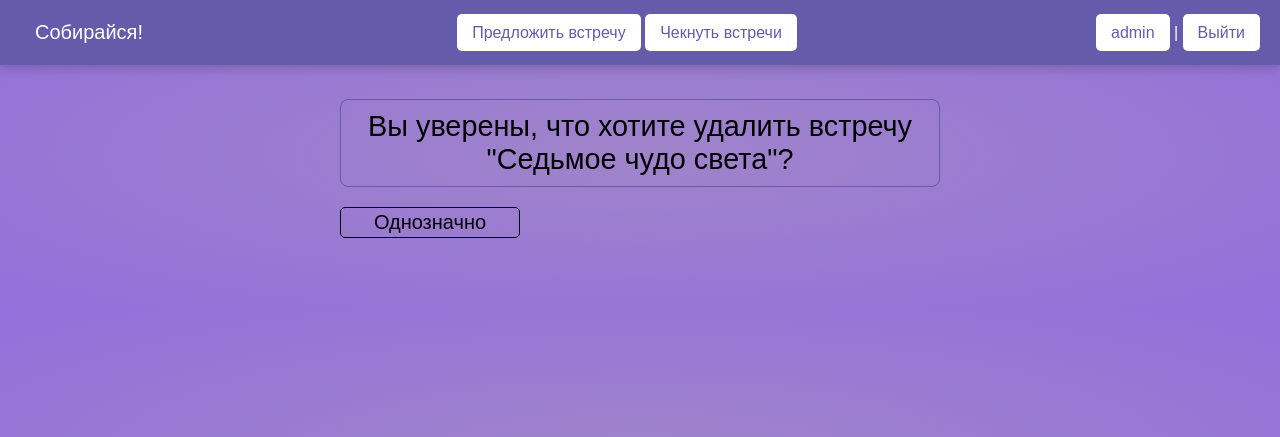
After one commit to Dim-Aks/Get_ready, a Django app: page /check/2/delete in a window 1280 px wide. The commit adds this page. Shown: the top 437 px of the page. Run offline with Django 5.2, Linux system fonts and the light colour scheme; a user stored in the database is signed in; data comes from the database, SQL or seed files in the repository; both versions use the stored data as it was after the commit.

Commit message:
delete_meeting_page

```diff
--- a/get_ready/meetings/static/meetings/css/style.css
+++ b/get_ready/meetings/static/meetings/css/style.css
@@ -65,6 +65,7 @@ body {
     padding: 20px; /* Внутренние отступы контента */
 }
 
+
 /* разметка страницы для формы встречи */
 .container {
     margin-top: 160px; /* Отступ сверху, чтобы форма не загораживалась шапкой */
@@ -113,13 +114,13 @@ label {
 }
 
 /* форма профиля пользователя */
-.profile {
+.profile, .delete-meeting {
     max-width: 600px;/* Максимальная ширина блока */
     margin: 40px auto;
     padding: 30px;
 }
 
-.profile h2, .form-container h2, .welcome-text {
+.profile h2, .form-container h2, .welcome-text, .delete-meeting p {
     text-align: center;
     margin-bottom: 20px;
     font-size: 1.8em;
@@ -163,14 +164,14 @@ label {
 }
 
 /* кнопка Сменить пароль */
-.custom-button-pas {
+.custom-button-pas, .delete-meeting input {
     display: inline-block;
     text-decoration: none;
     color: #000;
 }
 
 /* кнопка Отправить, Сменить пароль */
-button, .custom-button-pas  {
+button, .custom-button-pas, .delete-meeting input  {
     text-align: center;
     font-size: 20px; /* размер шрифта для текста */
     outline: none; /* Убирает контур вокруг элемента */
@@ -185,7 +186,7 @@ button, .custom-button-pas  {
 }
 
 /* кнопка Отправить, Сменить пароль при наведении меняет цвет */
-button:hover, .custom-button-pas:hover {
+button:hover, .custom-button-pas:hover, .delete-meeting input:hover {
     background-color: #BFACE0;
 }
 
--- /dev/null
+++ b/get_ready/meetings/templates/meetings/meeting_confirm_delete.html
@@ -0,0 +1,13 @@
+{% extends 'base.html' %}
+{% load static %}
+
+{% block content %}
+<div class="delete-meeting">
+    <form method="post">
+    {%csrf_token%}
+    <p>Вы уверены, что хотите удалить встречу "{{ object }}"?</p>
+    {{form}}
+    <input type="submit" value="Однозначно">
+    </form>
+</div>
+{% endblock %}
--- a/get_ready/meetings/urls.py
+++ b/get_ready/meetings/urls.py
@@ -1,12 +1,12 @@
 from django.urls import path
-from . import views
 from django.views.generic.base import TemplateView
-
+from .views import UpdateMeeting, meeting_detail, view_meetings, MeetingCreateView, DeleteMeeting
 
 urlpatterns = [
     path('', TemplateView.as_view(template_name='meetings/index.html', extra_context={'title': "Собирайся!"}), name='home'),
-    path('suggest/', views.create_suggest, name='suggest'),
-    path('check/', views.view_meetings, name='check'),
-    path('check/<int:pk>/', views.meeting_detail, name='meeting_detail'),
-    path('edit/<int:pk>/', views.UpdateMeeting.as_view(), name='edit_page'),
+    path('suggest/', MeetingCreateView.as_view(), name='suggest'),
+    path('check/', view_meetings, name='check'),
+    path('check/<int:pk>/', meeting_detail, name='meeting_detail'),
+    path('edit/<int:pk>/', UpdateMeeting.as_view(), name='edit_page'),
+    path('check/<int:pk>/delete', DeleteMeeting.as_view(), name='meeting_delete')
 ]
--- a/get_ready/meetings/views.py
+++ b/get_ready/meetings/views.py
@@ -1,30 +1,35 @@
 from django.contrib.auth.decorators import login_required
+from django.contrib.auth.mixins import LoginRequiredMixin
 from django.core.paginator import Paginator
 from django.shortcuts import render, redirect, get_object_or_404
 from django.urls import reverse_lazy
-from django.views.generic import UpdateView
+from django.views.generic import UpdateView, CreateView, DeleteView
 
 from .forms import MeetingForm, CommentForm
 from .models import Meeting
 
-@login_required
-def create_suggest(request):
-    if request.method == 'POST':
-        form = MeetingForm(request.POST)
-        if form.is_valid():
-            meeting = form.save(commit=False) # Сохраняем форму без комита в БД
-            meeting.author = request.user # Присваиваем автора
-            meeting.reason_to_meet = meeting.reason_to_meet.capitalize()
-            meeting.save()  # сохраняем в БД
-            return redirect('check') # Перенаправляем на страницу с созданными встречами
-    else:
-        form = MeetingForm()
 
-    data ={'form': form,
-           'title': "Создание встречи",}
-    return render(request, 'meetings/suggest_an_appointment.html', data)
+# создание встречи
+class MeetingCreateView(LoginRequiredMixin, CreateView):
+    model = Meeting
+    form_class = MeetingForm
+    template_name = 'meetings/suggest_an_appointment.html'
+    success_url = reverse_lazy('check')
+
+    # добавляем дополнительные данные в контекст
+    def get_context_data(self, **kwargs):
+        context = super().get_context_data(**kwargs)
+        context['title'] = "Создание встречи"
+        return context
+
+    # добавляем автора и меняем на заглавную букву Повод для встречи
+    def form_valid(self, form):
+        form.instance.author = self.request.user
+        form.instance.reason_to_meet = form.cleaned_data['reason_to_meet'].capitalize()
+        return super().form_valid(form)
 
 
+# изменение встречи
 class UpdateMeeting(UpdateView):
     model = Meeting
     fields =['reason_to_meet', 'address', 'meeting_place', 'what_to_do', 'dress_code', 'link', 'date_meeting']
@@ -32,6 +37,13 @@ class UpdateMeeting(UpdateView):
     success_url = reverse_lazy('check')
 
 
+# удаление встречи
+class DeleteMeeting(DeleteView):
+    model = Meeting
+    success_url = reverse_lazy('check')
+
+
+# все встречи
 @login_required
 def view_meetings(request):
     meetings = Meeting.objects.all().order_by('date_meeting') # все встречи из базы
@@ -40,6 +52,8 @@ def view_meetings(request):
     page_obj = paginator.get_page(page_number)   # объект страницы
     return render(request, 'meetings/check.html', {'page_obj': page_obj, 'title': "Все встречи",})
 
+
+# детали встречи + комменты
 @login_required
 def meeting_detail(request, pk):
     meeting = get_object_or_404(Meeting, pk=pk)
```
Also changed, not shown: get_ready/db.sqlite3.
